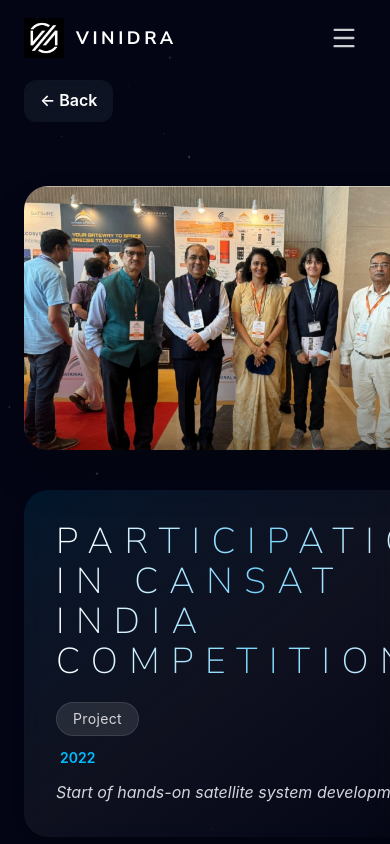
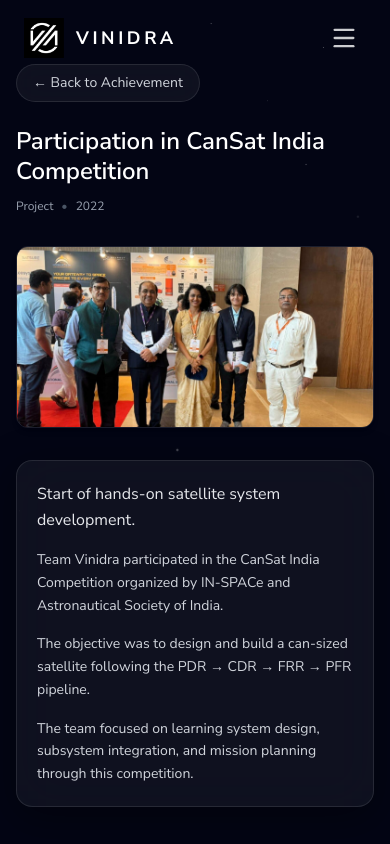
Before and after one commit to Ayushi-Rahane/Team-Vinidra-Website, a React (Vite) app in the folder frontend/: page /achievements/1 in a window 390 px wide. Shown: the top 844 px of the page. Built offline with nearby package versions, Linux system fonts and the light colour scheme; a web font is replaced by a local one.

Commit message:
Made Achievements page responsive

```diff
--- a/frontend/src/pages/AchievementDetail.jsx
+++ b/frontend/src/pages/AchievementDetail.jsx
@@ -12,138 +12,122 @@
 
   if (!achievement)
     return (
-      <div className="font-sans text-white text-center mt-20">
-        Achievement not found
-      </div>
+      <div className="text-white text-center mt-20">Not found</div>
     );
 
   return (
-    <div className="relative min-h-screen bg-[#030514] text-white flex flex-col overflow-hidden">
+    <div className="relative min-h-screen bg-[#030514] text-white overflow-hidden">
 
-      {/* Sparkles Background */}
-      <div
-  className="absolute left-0 w-full z-[0] pointer-events-none opacity-50"
-  style={{ top: 0, bottom: 0, minHeight: '100vh' }}
->
+      {/* 🌌 BACKGROUND */}
+      <div className="absolute inset-0 opacity-30 pointer-events-none">
         <SparklesCore
           id="tsparticlesfullpage"
           background="transparent"
           minSize={0.4}
           maxSize={1.0}
-    particleDensity={300}
+          particleDensity={180}
           className="w-full h-full"
-    particleColors={["#FFFFFF", "#FACC15", "#38BDF8"]}
-    speed={1}
+          particleColors={["#FFFFFF", "#38BDF8", "#FACC15"]}
+          speed={0.6}
           fullScreen={true}
         />
       </div>
 
       <Navbar />
 
-      <main className="relative z-[10] flex-grow max-w-6xl mx-auto px-6 py-20 space-y-16">
+      {/* HEADER */}
+      <section className="relative z-10 max-w-4xl mx-auto px-4 sm:px-6 pt-16 sm:pt-20">
 
-        {/* Back Button */}
-        <button
+        {/* BACK BUTTON */}
+        <motion.button
           onClick={() => navigate("/achievements")}
-          className="flex items-center gap-2 text-white font-sans bg-gray-800/40 backdrop-blur-md hover:bg-gray-800/60 px-4 py-2 rounded-xl font-semibold transition-all duration-300"
+          whileHover={{ scale: 1.05, x: -4 }}
+          whileTap={{ scale: 0.95 }}
+          className="mb-6 sm:mb-10 flex items-center gap-2 px-4 sm:px-5 py-2 sm:py-2.5 w-fit
+                     rounded-full bg-white/5 border border-white/10
+                     backdrop-blur-md text-gray-300 hover:text-white
+                     hover:border-sky-400/40 transition-all duration-300 text-sm sm:text-base"
         >
-          ← Back
-        </button>
+          ← Back to Achievement
+        </motion.button>
 
-        {/* Hero Section: Info Left, Image Right */}
-        <motion.div
+        {/* TITLE */}
+        <motion.h1
           initial={{ opacity: 0, y: 20 }}
           animate={{ opacity: 1, y: 0 }}
+          transition={{ duration: 0.6, ease: "easeOut" }}
+          className="text-2xl sm:text-3xl md:text-5xl font-semibold leading-tight text-white"
+        >
+          {achievement.title}
+        </motion.h1>
+
+        {/* META */}
+        <motion.div
+          initial={{ opacity: 0, y: 10 }}
+          animate={{ opacity: 1, y: 0 }}
+          transition={{ delay: 0.2 }}
+          className="mt-3 sm:mt-4 flex flex-wrap items-center gap-2 sm:gap-3 text-xs sm:text-sm text-gray-400"
+        >
+          <span className="capitalize">{achievement.category}</span>
+          <span className="text-gray-600">•</span>
+          <span>{achievement.year}</span>
+        </motion.div>
+      </section>
+
+      {/* IMAGE */}
+      <section className="relative z-10 max-w-4xl mx-auto px-4 sm:px-6 mt-8 sm:mt-10">
+        <motion.div
+          initial={{ opacity: 0, y: 30, scale: 0.97 }}
+          animate={{ opacity: 1, y: 0, scale: 1 }}
+          transition={{ duration: 0.6 }}
+          className="rounded-xl overflow-hidden border border-white/10 shadow-md"
+        >
+          <motion.img
+            src={achievement.image}
+            alt=""
+            whileHover={{ scale: 1.02 }}
+            transition={{ duration: 0.4 }}
+            className="w-full h-[180px] sm:h-[240px] md:h-[320px] object-cover"
+          />
+        </motion.div>
+      </section>
+
+      {/* CONTENT CARD */}
+      <section className="relative z-10 max-w-4xl mx-auto px-4 sm:px-6 mt-8 sm:mt-10 mb-16">
+        <motion.div
+          initial={{ opacity: 0, y: 40 }}
+          animate={{ opacity: 1, y: 0 }}
           transition={{ duration: 0.7 }}
-          className="flex flex-col md:flex-row-reverse gap-10 md:gap-16 items-start"
+          whileHover={{ y: -4 }}
+          className="p-5 sm:p-8 md:p-10 rounded-2xl
+                     bg-white/5 backdrop-blur-xl border border-white/10
+                     shadow-[0_10px_40px_rgba(0,0,0,0.4)]"
         >
-          {/* Right: Image */}
-          <div className="w-full md:w-1/2 relative rounded-3xl overflow-hidden shadow-2xl hover:scale-105 transition-transform duration-500">
-            <img
-              src={achievement.image}
-              alt={achievement.title}
-              className="w-full h-full object-cover"
-            />
-            <div className="absolute inset-0 bg-gradient-to-t from-black/40 via-transparent to-transparent" />
-          </div>
-
-          {/* Left: Info Panel */}
-          <motion.div
-            className="group relative flex-1 flex flex-col gap-4
-                       bg-gradient-to-br from-sky-400/10 via-white/5 to-transparent
-                       backdrop-blur-md rounded-3xl p-8 shadow-lg
-                       transition-all duration-500 hover:shadow-2xl"
-          >
-            {/* Hover radial glow */}
-            <div
-              className="absolute inset-0 opacity-0 group-hover:opacity-100
-                         transition duration-700
-                         bg-[radial-gradient(circle_at_50%_30%,rgba(56,189,248,0.15),transparent_60%)] rounded-3xl"
-            />
-
-            <div className="relative flex flex-col gap-3">
-              {/* Title */}
-              <h1 className="text-4xl md:text-5xl font-thin tracking-[0.32em] bg-gradient-to-r from-white via-sky-300 to-white text-transparent bg-clip-text uppercase mb-2">{achievement.title}</h1>
-
-              {/* Category */}
-              <span className="font-sans w-fit px-4 py-1.5 text-sm rounded-full
-                 bg-white/10 text-white/80 border border-white/10
-                 tracking-wide capitalize
-                 hover:bg-sky-300/50 hover:text-white transition-all duration-300">
-  {achievement.category}
-</span>
-
-              {/* Year / Time */}
-              <span className="font-sans text-sky-400 text-sm font-semibold px-1">
-  {achievement.year}
-</span>
-
-              {/* Highlight */}
-              {achievement.highlight && (
-                <p className="font-sans italic text-gray-300">{achievement.highlight}</p>
-              )}
-            </div>
-          </motion.div>
-        </motion.div>
-
-        {/* Detailed Description Card */}
-        <motion.div
-          initial={{ opacity: 0, y: 20 }}
-          animate={{ opacity: 1, y: 0 }}
-          transition={{ duration: 0.7, delay: 0.2 }}
-          className="group relative overflow-hidden rounded-3xl border border-white/10
-                     bg-gradient-to-br from-sky-400/10 via-white/5 to-transparent
-                     hover:from-sky-400/30 hover:via-sky-400/10
-                     transition-all duration-500 backdrop-blur-md p-10 shadow-lg"
-        >
-          {/* Hover radial effect */}
-          <div
-            className="absolute inset-0 opacity-0 group-hover:opacity-100
-                       transition duration-700
-                       bg-[radial-gradient(circle_at_50%_20%,rgba(56,189,248,0.15),transparent_60%)] rounded-3xl"
-          />
-
-          <div className="relative space-y-6 text-gray-200">
-
-  {achievement.detailedDescription.map((para, index) => (
-    <p
-      key={index}
-      className="font-sans text-base md:text-lg leading-relaxed"
-    >
-      {para}
-    </p>
-  ))}
 
           {achievement.highlight && (
-    <p className="italic font-sans text-gray-300 border-l-2 border-sky-300 pl-4">
+            <p className="text-gray-200 text-base sm:text-lg leading-relaxed mb-4 sm:mb-6">
               {achievement.highlight}
             </p>
           )}
 
+          <div className="space-y-4 sm:space-y-6">
+            {achievement.detailedDescription.map((para, i) => (
+              <motion.p
+                key={i}
+                initial={{ opacity: 0, y: 10 }}
+                whileInView={{ opacity: 1, y: 0 }}
+                viewport={{ once: true }}
+                transition={{ delay: i * 0.06 }}
+                whileHover={{ x: 3 }}
+                className="text-gray-300 text-sm sm:text-base leading-relaxed"
+              >
+                {para}
+              </motion.p>
+            ))}
           </div>
+
         </motion.div>
-
-      </main>
+      </section>
 
       <Footer />
     </div>
```
Also changed, not shown: frontend/src/pages/AchievementsPage.jsx (+20 -25 lines). Lines whose indentation alone changed are shown as unchanged.
